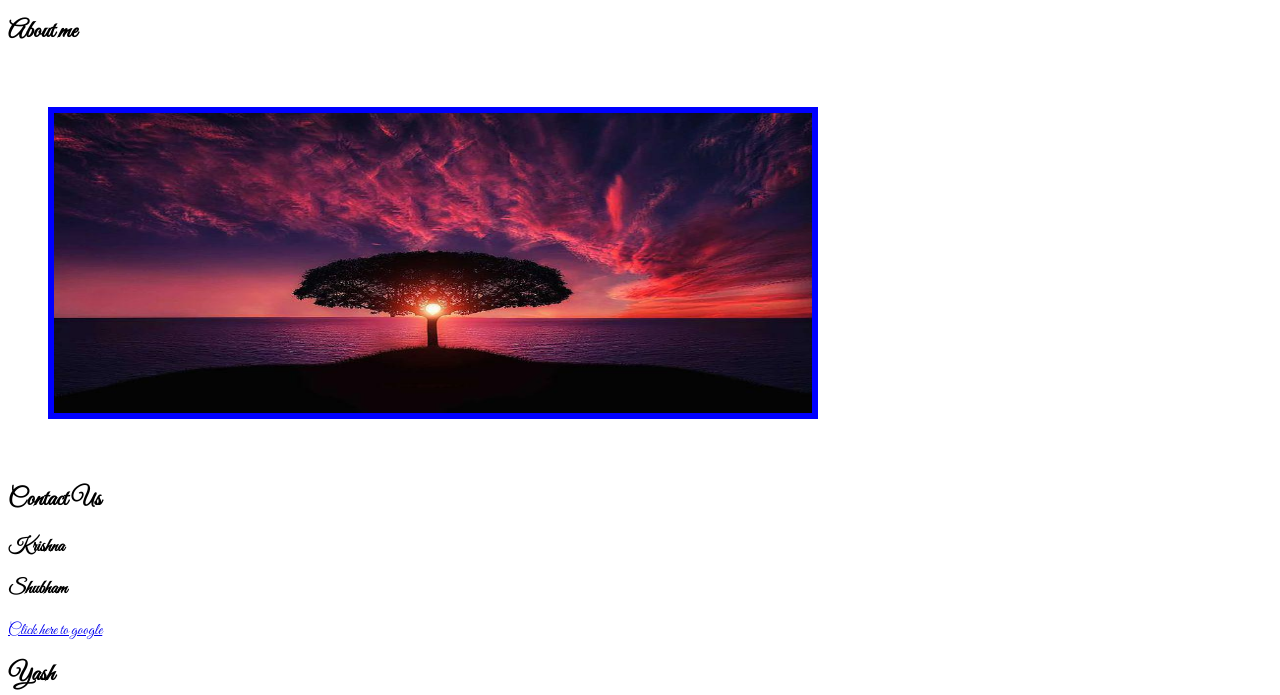
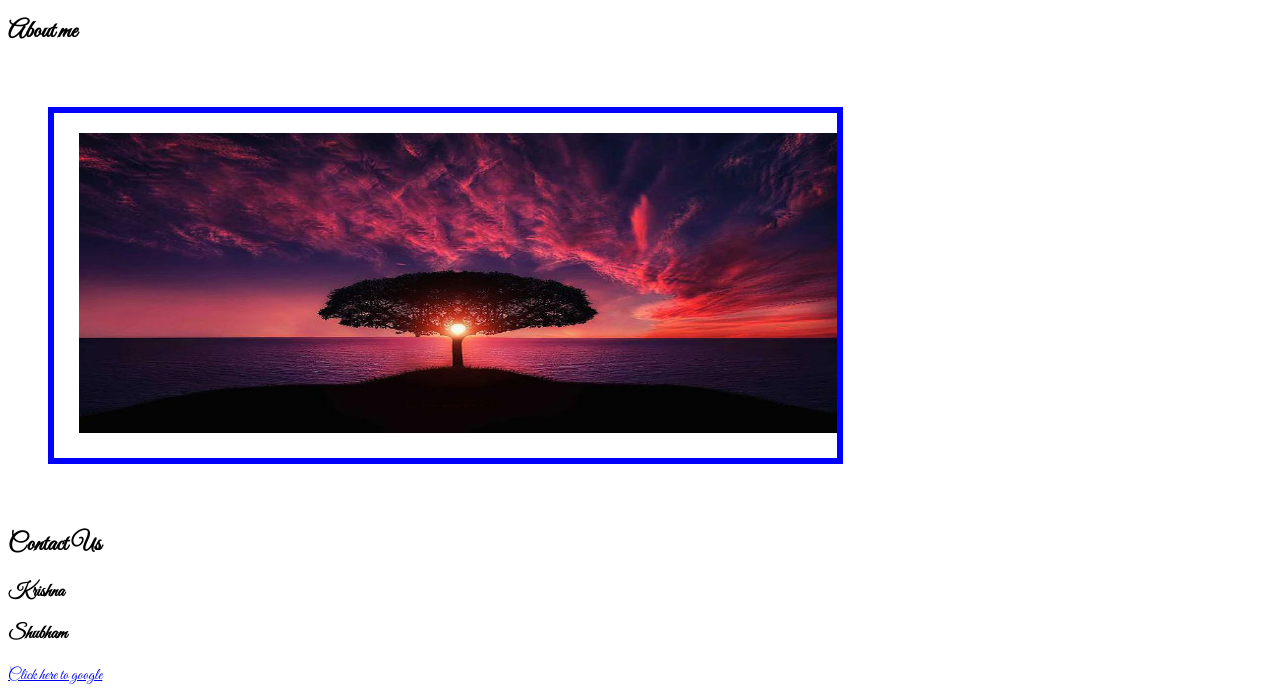
Before and after one commit to Kisna2512/Tailwind_CSS, a website built with Vite: page index.html in a window 1280 px wide. Shown: the part 105-800 px from the top of the page. Built offline with nearby package versions, Linux system fonts and the light colour scheme.

Commit message:
Padding Shorthand

```diff
--- a/style.css
+++ b/style.css
@@ -119,4 +119,5 @@ body {
   border: 6px solid blue;
   /* padding: 20px; */
   margin: 40px;
+  padding: 20px 0 25px 25px;
 }
```
